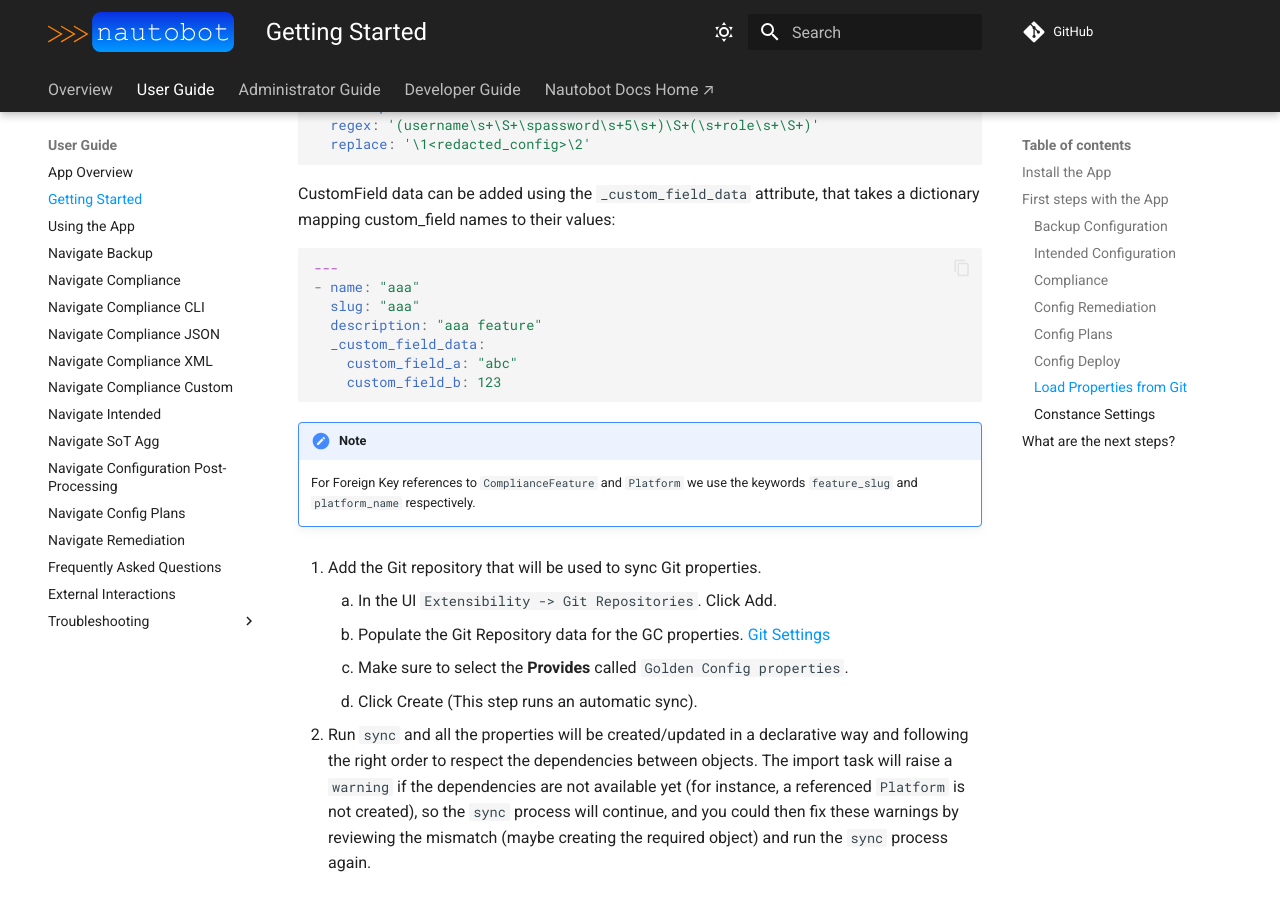
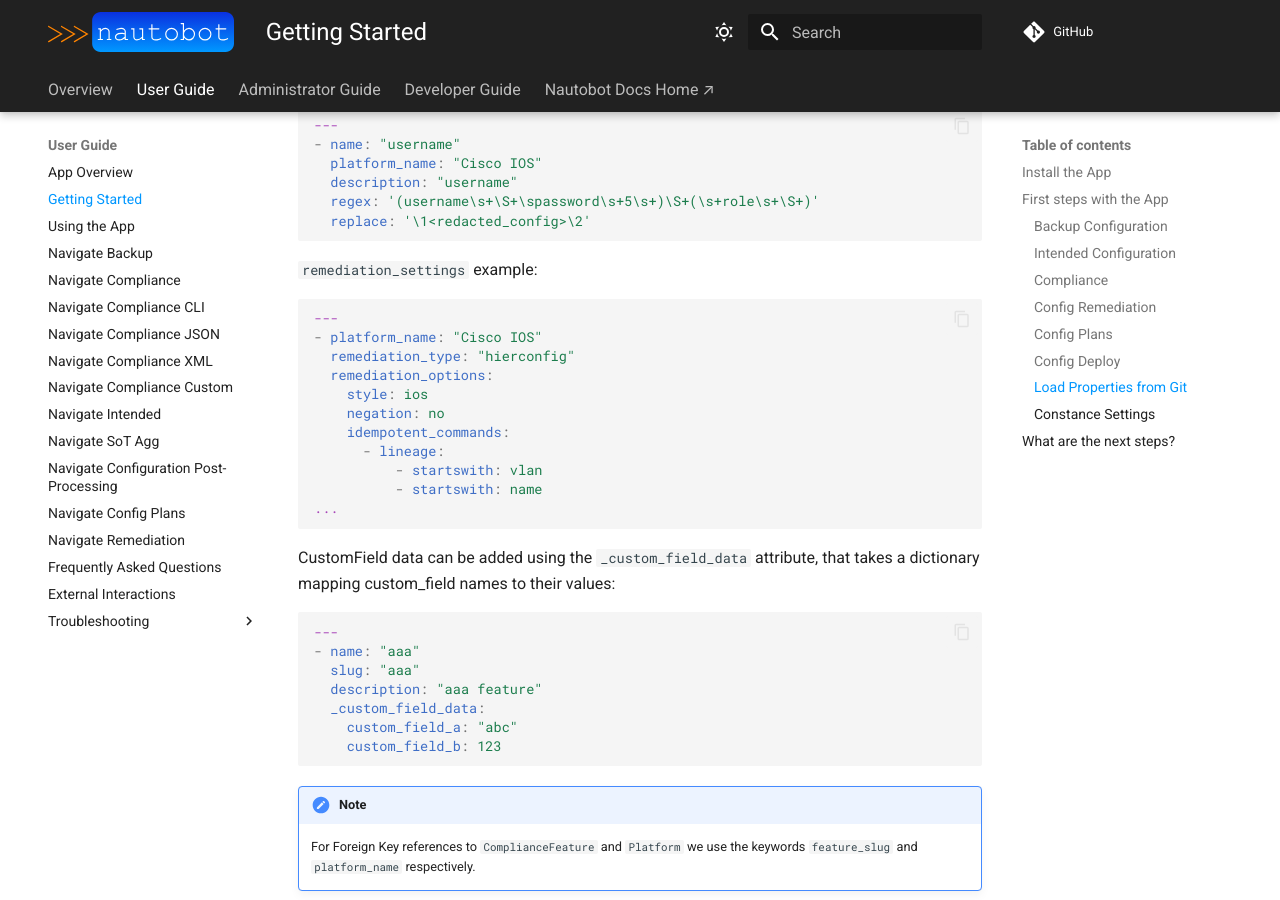
Before and after one commit to nautobot/nautobot-app-golden-config, an MkDocs documentation site: the page built from docs/user/app_getting_started.md, in a window 1280 px wide and 900 px high, scrolled down 6883 px. Built offline with MkDocs 1.6.1 and Material for MkDocs 9.7.7, drawn with Linux system fonts in a browser that asks for light colours; comment, search, counter and statistics services are not loaded; some of the changed text lies outside the part shown.

Commit message:
Adding the ability to sync remediation settings via git (#958)
* Adds remediation settings datasource sync

Co-authored-by: Jeff Kala <48843785+jeffkala@users.noreply.github.com>

---------

Co-authored-by: Jeff Kala <48843785+jeffkala@users.noreply.github.com>

````diff
--- a/docs/user/app_getting_started.md
+++ b/docs/user/app_getting_started.md
@@ -181,6 +181,7 @@ Golden Config properties include: Compliance Features, Compliance Rules, Config
 │   ├── compliance_rules
 │   ├── config_removes
 │   ├── config_replaces
+│   ├── remediation_settings
 ```
 
 The files within these folders can follow any naming pattern or nested folder structure, all of them will be recursively taken into account. So it's up to you to decide how to you prefer to organize these files (within the previously stated directory structure):
@@ -198,6 +199,9 @@ The files within these folders can follow any naming pattern or nested folder st
 │   │   ├── cisco_ios.yml
 │   │   └── juniper_junos.yml
 │   ├── config_replaces
+│   │   ├── cisco_ios.yml
+│   │   └── juniper_junos.yml
+│   ├── remediation_settings
 │   │   ├── cisco_ios.yml
 │   │   └── juniper_junos.yml
 ```
@@ -233,7 +237,7 @@ The `YAML` files will contain all the attributes necessary to identify an object
 
 ```yaml
 ---
--   platform_name: "Cisco IOS"
+- platform_name: "Cisco IOS"
   name: "Build config"
   regex: '^Building\s+configuration.*\n'
 ```
@@ -243,10 +247,26 @@ The `YAML` files will contain all the attributes necessary to identify an object
 ```yaml
 ---
 - name: "username"
-    platform_name: "Cisco IOS"
+  platform_name: "Cisco IOS"
   description: "username"
   regex: '(username\s+\S+\spassword\s+5\s+)\S+(\s+role\s+\S+)'
   replace: '\1<redacted_config>\2'
+```
+
+`remediation_settings` example:
+
+```yaml
+---
+- platform_name: "Cisco IOS"
+  remediation_type: "hierconfig"
+  remediation_options:
+    style: ios
+    negation: no
+    idempotent_commands:
+      - lineage:
+          - startswith: vlan
+          - startswith: name
+...
 ```
 
 CustomField data can be added using the `_custom_field_data` attribute, that takes a dictionary mapping custom_field names to their values:
````
Also changed, not shown: 4 other files.
